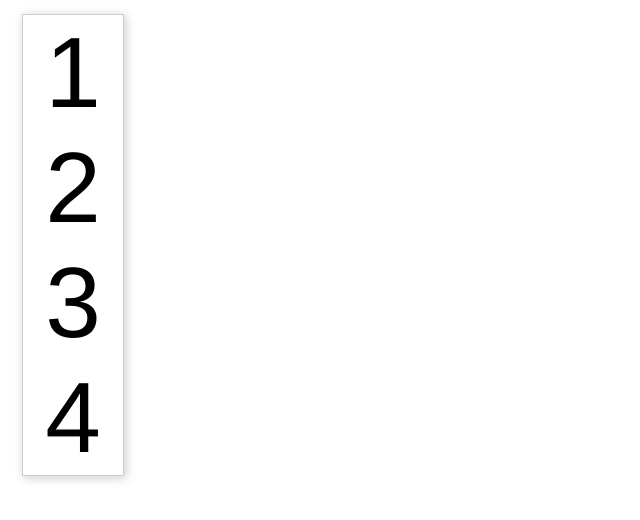
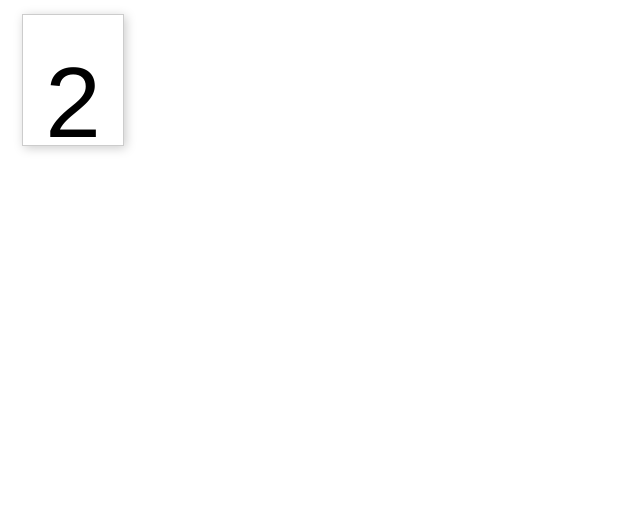
Before and after one commit to deniztetik/angular-2-carousel, a plain HTML site: page index.html in a window 1280 px wide. Shown: the whole page, without its empty margins (0-640 px from the left). Drawn offline with Linux system fonts and the light colour scheme.

Commit message:
[feat] Add current and active classes to elements so only "current" element is showing in carousel

```diff
--- a/index.html
+++ b/index.html
@@ -5,6 +5,16 @@
   <meta name="viewport" content="width=device-width, initial-scale=1.0" />
   <title>Carousel</title>
   <style type="text/css">
+    .active {
+      height: 130px;
+    }
+    .active li {
+      position: absolute;
+      top: 200px;
+    }
+    .active li.current {
+      top: 30px;
+    }
     .carouselbox {
       font-family: helvetica, sans-serif;
       font-size: 14px;
@@ -30,10 +40,10 @@
   </style>
 </head>
 <body>
-  <div class="carouselbox">
+  <div class="carouselbox active">
     <ol class="content">
       <li>1</li>
-      <li>2</li>
+      <li class="current">2</li>
       <li>3</li>
       <li>4</li>
     </ol>
```
